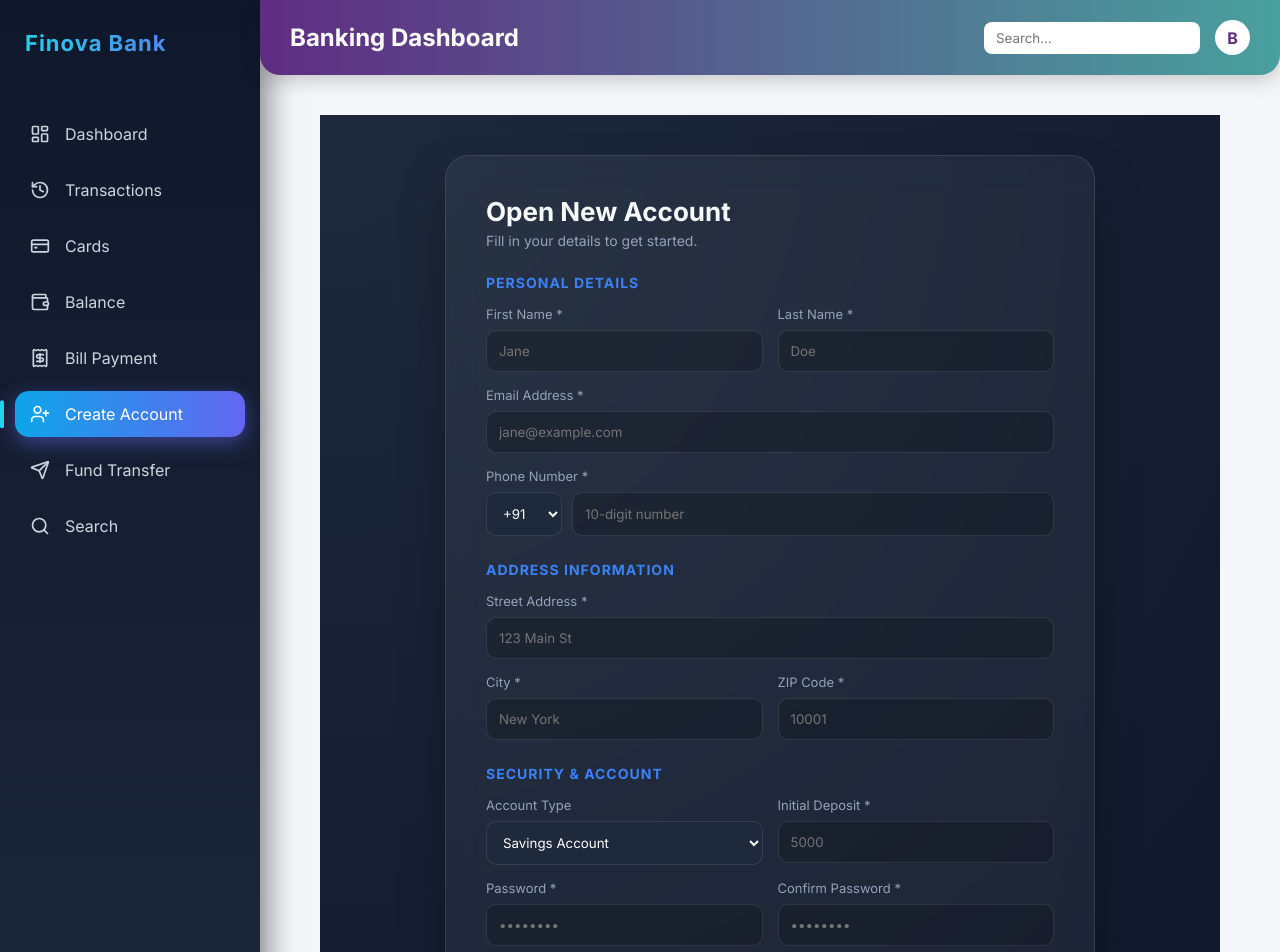
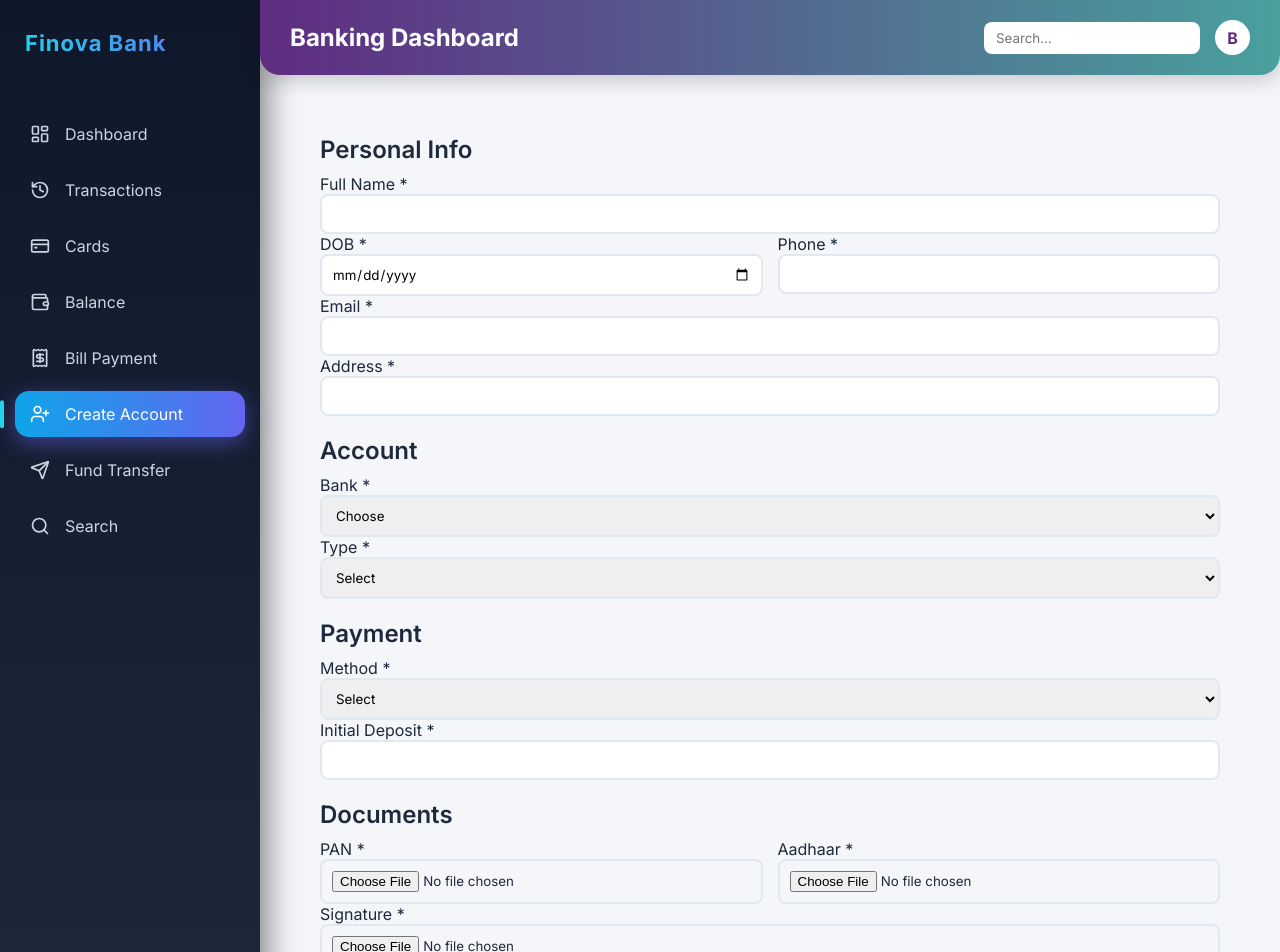
Before and after one commit to BoomikaM22/banking-dashboard, a React app in the folder frontend/: page /createaccount in a window 1280 px wide. Shown: the top 952 px of the page. Built offline with nearby package versions, Linux system fonts and the light colour scheme; the HTML template or start-up script is replaced by a standard one.

Commit message:
Refactor CreateAccount component and form handling

```diff
--- a/frontend/src/components/CreateAccount/CreateAccount.jsx
+++ b/frontend/src/components/CreateAccount/CreateAccount.jsx
@@ -1,234 +1,143 @@
-import React, { useState } from 'react';
+import React, { useState } from "react";
 
-const COUNTRY_CODES = [
-  { code: "+91", country: "IN" },
-  { code: "+1",  country: "US" },
-  { code: "+44", country: "GB" },
-  { code: "+971", country: "UAE" },
-];
-
-const ACCOUNT_TYPES = [
-  "Savings Account",
-  "Checking Account",
-];
-
-export default function CreateAccountForm() {
-  const [acctForm, setAcctForm] = useState({
-    firstName: "", lastName: "", email: "",
-    countryCode: "+91", phone: "",
-    address: "", city: "", state: "", zip: "",
-    accountType: "Savings Account", deposit: "",
-    password: "", confirmPassword: "",
+export default function BankingRegistration() {
+  const [formData, setFormData] = useState({
+    fullName: "", dateOfBirth: "", email: "", phone: "", address: "",
+    bankName: "", accountType: "", paymentMethod: "",
+    upiId: "", cardNumber: "", cardExpiry: "", cardCvv: "",
+    initialDeposit: "", panCard: null, aadhaarCard: null, signature: null
   });
 
-  const [acctErrors, setAcctErrors] = useState({});
-  const [createSuccess, setCreateSuccess] = useState(false);
+  const [errors, setErrors] = useState({});
 
-  // VALIDATION LOGIC
-  const validatePassword = (pwd) => {
-    const regex = /^(?=.*[a-z])(?=.*[A-Z])(?=.*\d)(?=.*[@$!%*?&])[A-Za-z\d@$!%*?&]{8,}$/;
-    return regex.test(pwd);
+  const s = {
+    input: (err) => ({
+      width: "100%", padding: "10px",
+      border: `2px solid ${err ? "#f56565" : "#e2e8f0"}`,
+      borderRadius: "8px"
+    }),
+    error: { color: "#f56565", fontSize: "12px" },
+    section: { fontWeight: "600", margin: "20px 0 10px" },
+    row: { display: "grid", gridTemplateColumns: "1fr 1fr", gap: "15px" },
+    btn: { width: "100%", padding: "12px", background: "#667eea",
+      color: "white", border: "none", borderRadius: "8px", marginTop: "20px" }
   };
 
-  const validateEmail = (email) => /^[^\s@]+@[^\s@]+\.[^\s@]+$/.test(email);
+  const handleChange = (e) => {
+    const { name, value, type, files } = e.target;
+    const val = name === "cardNumber"
+      ? value.replace(/\D/g, "").slice(0, 16)
+      : value;
 
-  const handleAcctSubmit = (e) => {
-    e.preventDefault();
-    const errors = {};
+    setFormData(p => ({ ...p, [name]: type === "file" ? files[0] : val }));
+    setErrors(p => ({ ...p, [name]: "" }));
+  };
 
-    if (!acctForm.firstName.trim()) errors.firstName = "Required.";
-    if (!acctForm.lastName.trim())  errors.lastName  = "Required.";
-    if (!validateEmail(acctForm.email)) errors.email = "Invalid email.";
-    if (!/^\d{10}$/.test(acctForm.phone)) errors.phone = "Must be 10 digits.";
-    if (!acctForm.address.trim()) errors.address = "Required.";
-    if (!acctForm.city.trim())     errors.city    = "Required.";
-    if (!acctForm.zip.trim())      errors.zip     = "Required.";
+  const validate = () => {
+    const e = {};
+    const f = formData;
 
-    // MANDATORY PASSWORD VALIDATION
-    if (!acctForm.password) {
-      errors.password = "Password is required.";
-    } else if (!validatePassword(acctForm.password)) {
-      errors.password = "Min 8 chars: Use Uppercase, Lowercase, Number & Special Char.";
+    if (!f.fullName.trim()) e.fullName = "Required";
+    if (!f.dateOfBirth || new Date().getFullYear() - new Date(f.dateOfBirth).getFullYear() < 18)
+      e.dateOfBirth = "Must be 18+";
+    if (!/\S+@\S+\.\S+/.test(f.email)) e.email = "Valid email required";
+    if (!/^\d{10}$/.test(f.phone)) e.phone = "10-digit number required";
+    if (!f.address.trim()) e.address = "Required";
+    if (!f.bankName) e.bankName = "Required";
+    if (!f.accountType) e.accountType = "Required";
+    if (!f.paymentMethod) e.paymentMethod = "Required";
+
+    if (f.paymentMethod === "upi" && !f.upiId.includes("@"))
+      e.upiId = "Valid UPI ID required";
+
+    if (f.paymentMethod === "card") {
+      if (!/^\d{16}$/.test(f.cardNumber)) e.cardNumber = "16-digit required";
+      if (!/^\d{2}\/\d{2}$/.test(f.cardExpiry)) e.cardExpiry = "MM/YY required";
+      if (!/^\d{3}$/.test(f.cardCvv)) e.cardCvv = "3-digit CVV required";
     }
 
-    if (acctForm.password !== acctForm.confirmPassword) {
-      errors.confirmPassword = "Passwords do not match.";
-    }
+    if (!f.initialDeposit || f.initialDeposit < 1000)
+      e.initialDeposit = "Min ₹1,000";
+    if (!f.panCard) e.panCard = "Required";
+    if (!f.aadhaarCard) e.aadhaarCard = "Required";
+    if (!f.signature) e.signature = "Required";
 
-    if (Object.keys(errors).length > 0) {
-      setAcctErrors(errors);
-      return;
-    }
-
-    setCreateSuccess(true);
-    setTimeout(() => {
-      setCreateSuccess(false);
-      setAcctErrors({});
-      setAcctForm({
-        firstName: "", lastName: "", email: "", countryCode: "+91", phone: "",
-        address: "", city: "", state: "", zip: "",
-        accountType: "Savings Account", deposit: "", password: "", confirmPassword: "",
-      });
-    }, 3000);
+    setErrors(e);
+    return Object.keys(e).length === 0;
   };
 
-  // ADVANCED UI STYLES
-  const s = {
-    page: {
-      minHeight: '100vh',
-      background: 'radial-gradient(circle at top left, #1e293b, #0f172a)',
-      display: 'flex',
-      alignItems: 'center',
-      justifyContent: 'center',
-      padding: '40px 20px',
-      fontFamily: "'Inter', system-ui, -apple-system, sans-serif"
-    },
-    card: {
-      background: 'rgba(255, 255, 255, 0.05)',
-      backdropFilter: 'blur(16px)',
-      border: '1px solid rgba(255, 255, 255, 0.1)',
-      borderRadius: '24px',
-      padding: '40px',
-      width: '100%',
-      maxWidth: '650px',
-      boxShadow: '0 25px 50px -12px rgba(0, 0, 0, 0.5)',
-      color: '#f8fafc'
-    },
-    sectionTitle: {
-      fontWeight: 'bold',
-      color: '#3b82f6',
-      marginBottom: '15px',
-      fontSize: '14px',
-      textTransform: 'uppercase',
-      letterSpacing: '1px'
-    },
-    button: {
-      marginTop: '10px',
-      padding: '16px',
-      background: 'linear-gradient(135deg, #3b82f6 0%, #2563eb 100%)',
-      color: 'white',
-      border: 'none',
-      borderRadius: '12px',
-      fontWeight: 'bold',
-      cursor: 'pointer',
-      fontSize: '16px',
-      transition: 'all 0.3s ease',
-      boxShadow: '0 10px 15px -3px rgba(37, 99, 235, 0.3)'
-    }
-  };
+  const Field = ({ label, name, type = "text", ...props }) => (
+    <div>
+      <label>{label} *</label>
+      <input
+        type={type}
+        name={name}
+        value={type === "file" ? undefined : formData[name]}
+        onChange={handleChange}
+        style={s.input(errors[name])}
+        {...props}
+      />
+      {errors[name] && <div style={s.error}>{errors[name]}</div>}
+    </div>
+  );
+
+  const Select = ({ label, name, options }) => (
+    <div>
+      <label>{label} *</label>
+      <select name={name} value={formData[name]}
+        onChange={handleChange} style={s.input(errors[name])}>
+        {options.map(([v, t]) => (
+          <option key={v} value={v}>{t}</option>
+        ))}
+      </select>
+      {errors[name] && <div style={s.error}>{errors[name]}</div>}
+    </div>
+  );
 
   return (
-    <div style={s.page}>
-      <div style={s.card}>
-        {createSuccess ? (
-          <div style={{ textAlign: 'center', padding: '40px' }}>
-            <div style={{ fontSize: '70px', color: '#10b981', marginBottom: '10px' }}>✦</div>
-            <h2 style={{ fontSize: '28px' }}>Vault Created!</h2>
-            <p style={{ color: '#94a3b8' }}>Welcome to the future of secure banking.</p>
+    <form onSubmit={e => { e.preventDefault(); if (validate()) alert("Account Created!"); }}>
+      <h2 style={s.section}>Personal Info</h2>
+      <Field label="Full Name" name="fullName" />
+      <div style={s.row}>
+        <Field label="DOB" name="dateOfBirth" type="date" />
+        <Field label="Phone" name="phone" maxLength="10" />
+      </div>
+      <Field label="Email" name="email" type="email" />
+      <Field label="Address" name="address" />
+
+      <h2 style={s.section}>Account</h2>
+      <Select label="Bank" name="bankName"
+        options={[["","Choose"],["sbi","SBI"],["icici","ICICI"],["hdfc","HDFC"]]} />
+      <Select label="Type" name="accountType"
+        options={[["","Select"],["savings","Savings"],["current","Current"]]} />
+
+      <h2 style={s.section}>Payment</h2>
+      <Select label="Method" name="paymentMethod"
+        options={[["","Select"],["upi","UPI"],["card","Card"]]} />
+
+      {formData.paymentMethod === "upi" &&
+        <Field label="UPI ID" name="upiId" />}
+
+      {formData.paymentMethod === "card" &&
+        <>
+          <Field label="Card Number" name="cardNumber" maxLength="16" />
+          <div style={s.row}>
+            <Field label="Expiry" name="cardExpiry" />
+            <Field label="CVV" name="cardCvv" type="password" />
           </div>
-        ) : (
-          <form onSubmit={handleAcctSubmit} style={{ display: 'flex', flexDirection: 'column', gap: '25px' }}>
-            <header>
-              <h2 style={{ margin: '0 0 5px 0', fontSize: '26px' }}>Open New Account</h2>
-              <p style={{ color: '#94a3b8', fontSize: '14px' }}>Fill in your details to get started.</p>
-            </header>
+        </>
+      }
 
-            <div>
-              <p style={s.sectionTitle}>Personal Details</p>
-              <div style={{ display: 'flex', gap: '15px', marginBottom: '15px' }}>
-                <F label="First Name" req name="firstName" val={acctForm.firstName} set={setAcctForm} ph="Jane" err={acctErrors.firstName} />
-                <F label="Last Name"  req name="lastName"  val={acctForm.lastName}  set={setAcctForm} ph="Doe" err={acctErrors.lastName} />
-              </div>
-              <F label="Email Address" req name="email" type="email" val={acctForm.email} set={setAcctForm} ph="jane@example.com" err={acctErrors.email} />
+      <Field label="Initial Deposit" name="initialDeposit" type="number" />
 
-              <div style={{ marginTop: '15px' }}>
-                <label style={{ fontSize: '13px', color: '#94a3b8', marginBottom: '8px', display: 'block' }}>Phone Number *</label>
-                <div style={{ display: 'flex', gap: '10px' }}>
-                  <select
-                    style={{ padding: '12px', borderRadius: '10px', border: '1px solid rgba(255,255,255,0.1)', background: '#1e293b', color: 'white' }}
-                    value={acctForm.countryCode}
-                    onChange={(e) => setAcctForm((p) => ({ ...p, countryCode: e.target.value }))}
-                  >
-                    {COUNTRY_CODES.map((c) => <option key={c.code} value={c.code}>{c.code}</option>)}
-                  </select>
-                  <input
-                    style={{ flex: 1, padding: '12px', borderRadius: '10px', border: '1px solid rgba(255,255,255,0.1)', background: 'rgba(0,0,0,0.2)', color: 'white' }}
-                    type="tel"
-                    placeholder="10-digit number"
-                    value={acctForm.phone}
-                    maxLength={10}
-                    onChange={(e) => { const val = e.target.value.replace(/\D/g, ""); setAcctForm((p) => ({ ...p, phone: val })); }}
-                    required
-                  />
-                </div>
-                {acctErrors.phone && <span style={{ color: '#f43f5e', fontSize: '12px' }}>{acctErrors.phone}</span>}
-              </div>
-            </div>
+      <h2 style={s.section}>Documents</h2>
+      <div style={s.row}>
+        <Field label="PAN" name="panCard" type="file" />
+        <Field label="Aadhaar" name="aadhaarCard" type="file" />
+      </div>
+      <Field label="Signature" name="signature" type="file" />
 
-            <div>
-              <p style={s.sectionTitle}>Address Information</p>
-              <F label="Street Address" req name="address" val={acctForm.address} set={setAcctForm} ph="123 Main St" err={acctErrors.address} />
-              <div style={{ display: 'flex', gap: '15px', marginTop: '15px' }}>
-                <F label="City" req name="city" val={acctForm.city} set={setAcctForm} ph="New York" err={acctErrors.city} />
-                <F label="ZIP Code" req name="zip" val={acctForm.zip} set={setAcctForm} ph="10001" err={acctErrors.zip} />
-              </div>
-            </div>
-
-            <div>
-              <p style={s.sectionTitle}>Security & Account</p>
-              <div style={{ display: 'flex', gap: '15px', marginBottom: '15px' }}>
-                <div style={{ flex: 1 }}>
-                  <label style={{ fontSize: '13px', color: '#94a3b8', marginBottom: '8px', display: 'block' }}>Account Type</label>
-                  <select
-                    style={{ width: '100%', padding: '12px', borderRadius: '10px', border: '1px solid rgba(255,255,255,0.1)', background: '#1e293b', color: 'white' }}
-                    value={acctForm.accountType}
-                    onChange={(e) => setAcctForm((p) => ({ ...p, accountType: e.target.value }))}
-                  >
-                    {ACCOUNT_TYPES.map((t) => <option key={t} value={t}>{t}</option>)}
-                  </select>
-                </div>
-                <F label="Initial Deposit" req name="deposit" type="number" min="0" val={acctForm.deposit} set={setAcctForm} ph="5000" />
-              </div>
-
-              <div style={{ display: 'flex', gap: '15px' }}>
-                <F label="Password" req name="password" type="password" val={acctForm.password} set={setAcctForm} ph="••••••••" err={acctErrors.password} />
-                <F label="Confirm Password" req name="confirmPassword" type="password" val={acctForm.confirmPassword} set={setAcctForm} ph="••••••••" err={acctErrors.confirmPassword} />
-              </div>
-            </div>
-
-            <button type="submit" style={s.button}>
-              Create Secure Account
-            </button>
-          </form>
-        )}
-      </div>
-    </div>
+      <button type="submit" style={s.btn}>Submit & Pay</button>
+    </form>
   );
 }
-
-function F({ label, req, name, val, set, type = "text", ph, min, err }) {
-  return (
-    <div style={{ display: 'flex', flexDirection: 'column', gap: '8px', flex: 1 }}>
-      <label style={{ fontSize: '13px', color: '#94a3b8' }}>{label}{req && " *"}</label>
-      <input
-        style={{
-          padding: '12px',
-          borderRadius: '10px',
-          border: err ? '1px solid #f43f5e' : '1px solid rgba(255,255,255,0.1)',
-          background: 'rgba(0,0,0,0.2)',
-          color: 'white',
-          outline: 'none',
-          transition: 'border 0.2s ease'
-        }}
-        type={type}
-        name={name}
-        value={val}
-        placeholder={ph}
-        required={req}
-        min={min}
-        onChange={(e) => set((p) => ({ ...p, [name]: e.target.value }))}
-      />
-      {err && <span style={{ color: '#f43f5e', fontSize: '11px', lineHeight: '1.2' }}>{err}</span>}
-    </div>
-  );
-}
```
